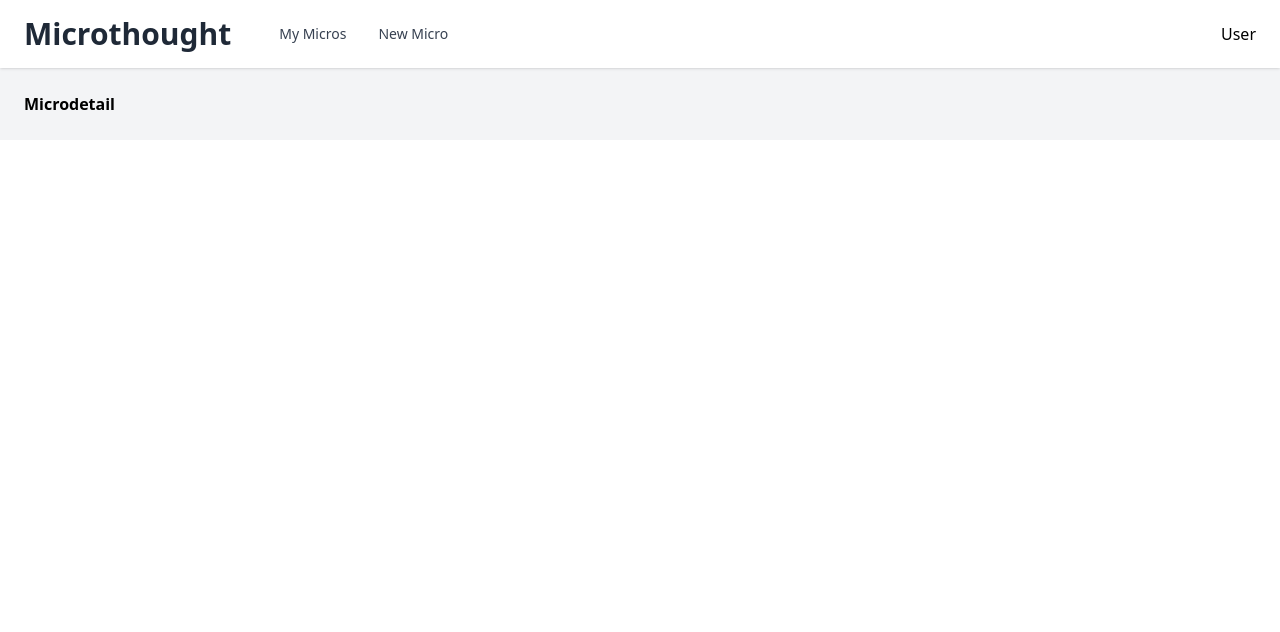
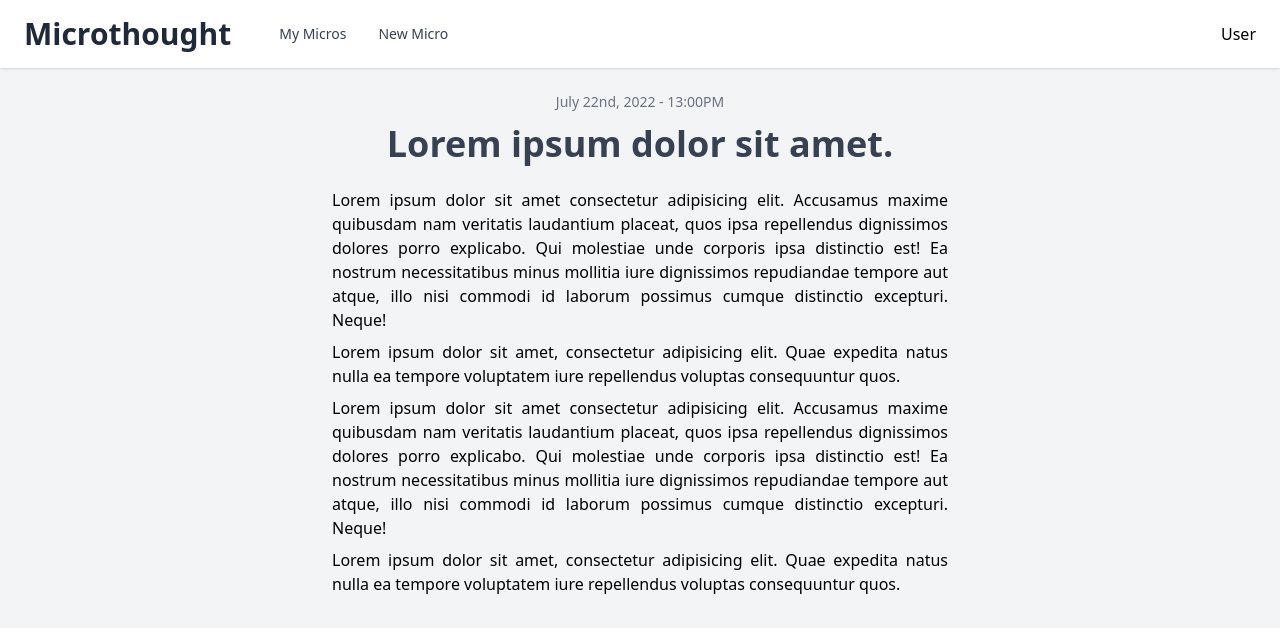
Before and after one commit to rafaelveiga/microthought, a React (Vite) app: page /1/1 in a window 1280 px wide. Shown: the top 632 px of the page. Built offline with nearby package versions, Linux system fonts and the light colour scheme.

Commit message:
feat: add microdetail page

```diff
--- a/src/components/MicroPreview.tsx
+++ b/src/components/MicroPreview.tsx
@@ -1,3 +1,5 @@
+import { Link } from "react-router-dom";
+
 const MicroPreview = () => (
   <div className="shadow-md px-6 py-6 mt-2 mb-3 bg-white rounded-md">
     <h3 className="text-lg font-bold text-gray-700">
@@ -10,7 +12,9 @@ const MicroPreview = () => (
       sapiente maiores nihil et libero voluptates quod quos officiis pariatur.
       Autem perspiciatis corrupti nulla ipsa beatae repudiandae voluptatum
       deleniti aspernatur esse a. Voluptatem, ut...
-      <span className="font-bold text-blue-500">Read More</span>
+      <Link to="/123/slug" className="font-bold text-blue-500">
+        Read More
+      </Link>
     </p>
 
     <small className="text-xs mt-2 block text-gray-400">
--- a/src/pages/MicroDetail.tsx
+++ b/src/pages/MicroDetail.tsx
@@ -1,3 +1,47 @@
-const MicroDetail = () => <strong>Microdetail</strong>;
+import Title from "../components/Title";
+
+const MicroDetail = () => (
+  <>
+    <div className="container text-center">
+      <small className="text-sm mb-3 block text-gray-500">
+        July 22nd, 2022 - 13:00PM
+      </small>
+      <h1 className="text-4xl font-bold text-gray-700 mb-6">
+        Lorem ipsum dolor sit amet.
+      </h1>
+
+      <div className="grid grid-cols-4">
+        <div className="col-start-2 col-span-2 text-justify">
+          <p className="mb-2">
+            Lorem ipsum dolor sit amet consectetur adipisicing elit. Accusamus
+            maxime quibusdam nam veritatis laudantium placeat, quos ipsa
+            repellendus dignissimos dolores porro explicabo. Qui molestiae unde
+            corporis ipsa distinctio est! Ea nostrum necessitatibus minus
+            mollitia iure dignissimos repudiandae tempore aut atque, illo nisi
+            commodi id laborum possimus cumque distinctio excepturi. Neque!
+          </p>
+          <p className="mb-2">
+            Lorem ipsum dolor sit amet, consectetur adipisicing elit. Quae
+            expedita natus nulla ea tempore voluptatem iure repellendus voluptas
+            consequuntur quos.
+          </p>
+          <p className="mb-2">
+            Lorem ipsum dolor sit amet consectetur adipisicing elit. Accusamus
+            maxime quibusdam nam veritatis laudantium placeat, quos ipsa
+            repellendus dignissimos dolores porro explicabo. Qui molestiae unde
+            corporis ipsa distinctio est! Ea nostrum necessitatibus minus
+            mollitia iure dignissimos repudiandae tempore aut atque, illo nisi
+            commodi id laborum possimus cumque distinctio excepturi. Neque!
+          </p>
+          <p className="mb-2">
+            Lorem ipsum dolor sit amet, consectetur adipisicing elit. Quae
+            expedita natus nulla ea tempore voluptatem iure repellendus voluptas
+            consequuntur quos.
+          </p>
+        </div>
+      </div>
+    </div>
+  </>
+);
 
 export default MicroDetail;
```
